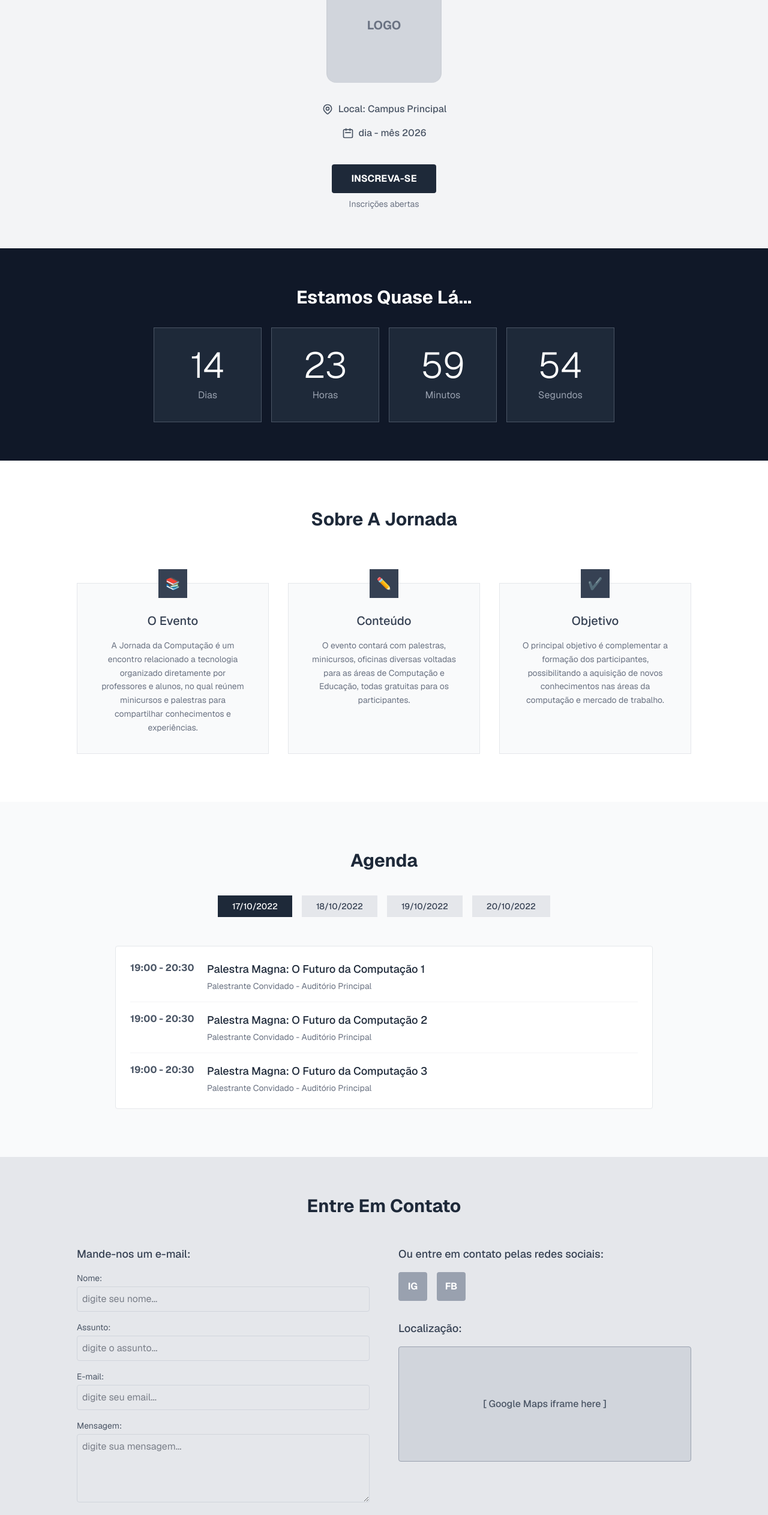
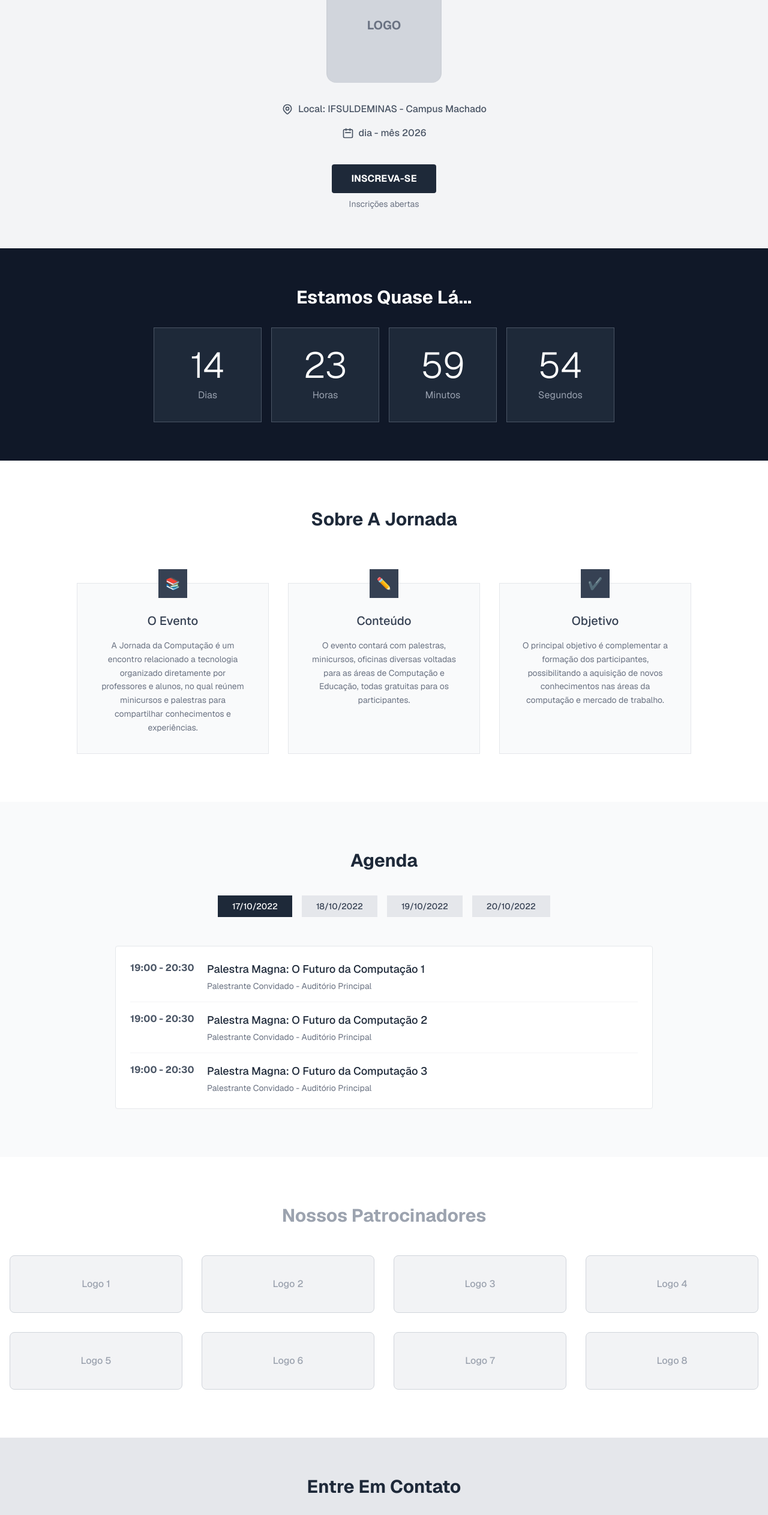
Before and after one commit to gustavo-gml/computer_day_2026, a Next.js app: page / in a window 1280 px wide. Shown: the part 234-2760 px from the top of the page at 60% size. Built offline with nearby package versions, Linux system fonts and the light colour scheme.

Commit message:
feat: adiciona componente sponsors para adicionar os patrocinadores futuramente

```diff
--- a/src/app/page.tsx
+++ b/src/app/page.tsx
@@ -4,6 +4,7 @@ import Countdown from "@/components/Countdown";
 import About from "@/components/About";
 import Schedule from "@/components/Schedule";
 import Footer from "@/components/Footer";
+import Sponsors from "@/components/Sponsors";
 
 export default function Home() {
   return (
@@ -14,6 +15,7 @@ export default function Home() {
         <Countdown />
         <About />
         <Schedule />
+        <Sponsors />
       </main>
       <Footer />
     </div>
--- a/src/components/Hero.tsx
+++ b/src/components/Hero.tsx
@@ -14,7 +14,7 @@ export default function Hero() {
         <div className="flex flex-col items-center space-y-4">
           <div className="flex items-center text-gray-600 font-medium">
             <svg className="w-5 h-5 mr-2" fill="none" stroke="currentColor" viewBox="0 0 24 24"><path strokeLinecap="round" strokeLinejoin="round" strokeWidth="2" d="M17.657 16.657L13.414 20.9a1.998 1.998 0 01-2.827 0l-4.243-4.243a8 8 0 1111.314 0z"></path><path strokeLinecap="round" strokeLinejoin="round" strokeWidth="2" d="M15 11a3 3 0 11-6 0 3 3 0 016 0z"></path></svg>
-            Local: Campus Principal
+            Local: IFSULDEMINAS - Campus Machado
           </div>
           <div className="flex items-center text-gray-600 font-medium">
             <svg className="w-5 h-5 mr-2" fill="none" stroke="currentColor" viewBox="0 0 24 24"><path strokeLinecap="round" strokeLinejoin="round" strokeWidth="2" d="M8 7V3m8 4V3m-9 8h10M5 21h14a2 2 0 002-2V7a2 2 0 00-2-2H5a2 2 0 00-2 2v12a2 2 0 002 2z"></path></svg>
--- /dev/null
+++ b/src/components/Sponsors.tsx
@@ -0,0 +1,22 @@
+export default function Sponsors() {
+  const sponsors = [1, 2, 3, 4, 5, 6, 7, 8];
+
+  return (
+    <section className="py-20 bg-background">
+      <div className="container mx-auto px-4 text-center">
+        <h2 className="text-3xl font-bold mb-12 text-primary">Nossos Patrocinadores</h2>
+
+        <div className="grid grid-cols-2 md:grid-cols-3 lg:grid-cols-4 gap-8 items-center justify-center">
+          {sponsors.map((id) => (
+            <div
+              key={id}
+              className="h-24 bg-accent/50 rounded-lg flex items-center justify-center border border-secondary transition-transform hover:scale-105"
+            >
+              <span className="text-primary font-medium">Logo {id}</span>
+            </div>
+          ))}
+        </div>
+      </div>
+    </section>
+  );
+}
```
